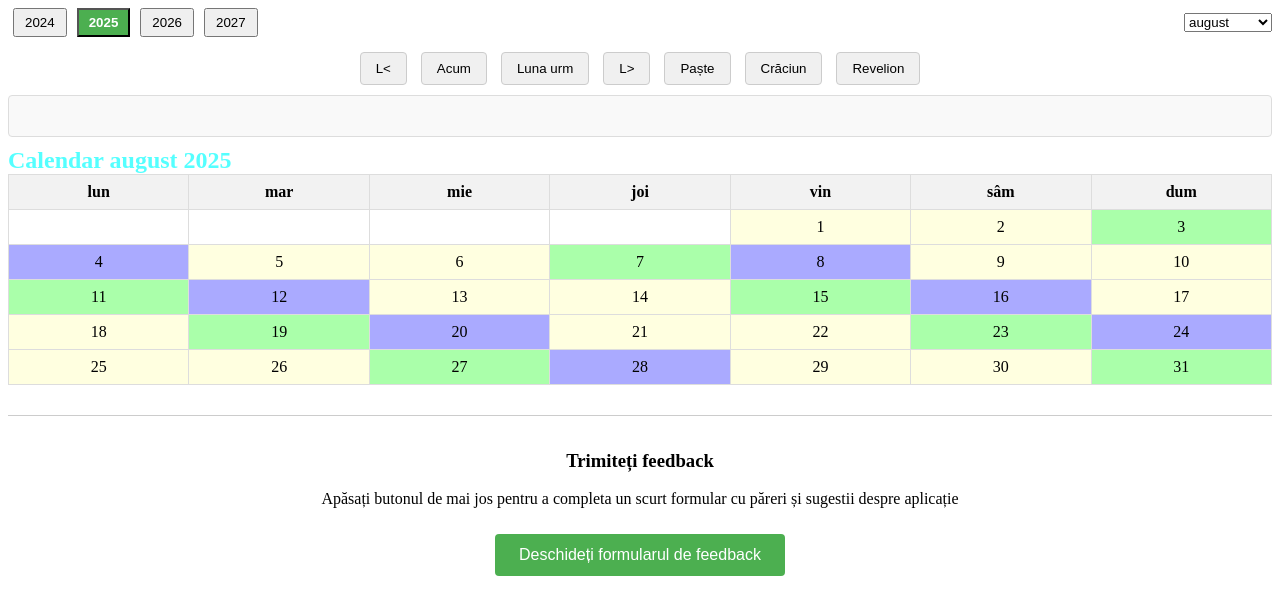
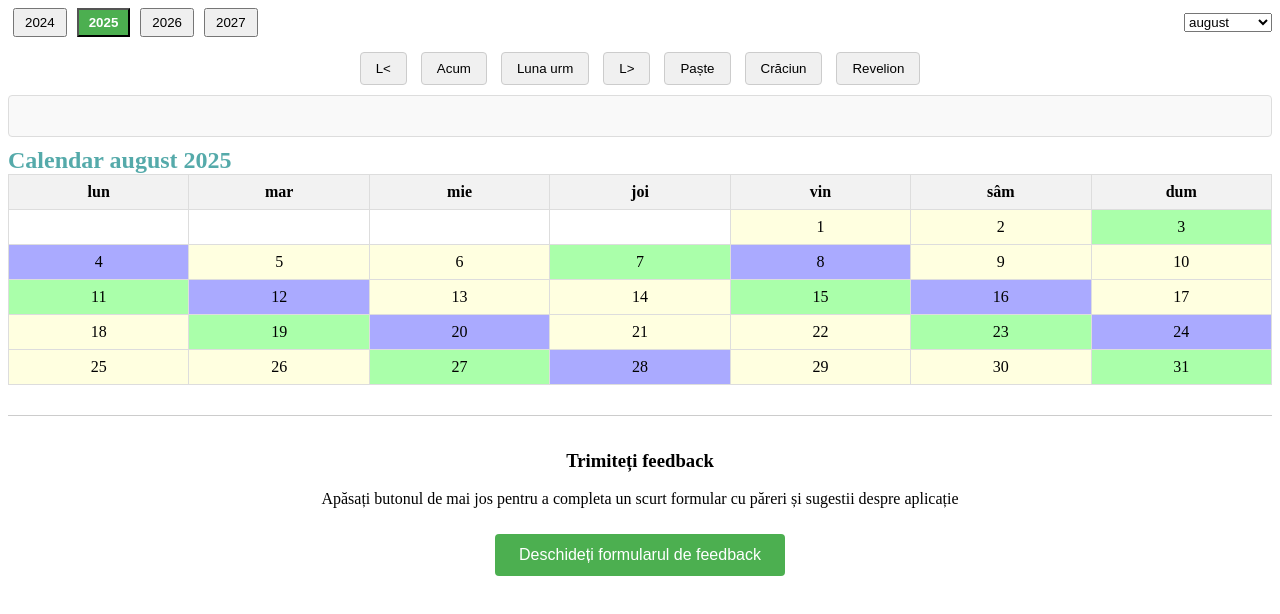
Before and after one commit to Danielzapirtan/ture, a plain HTML site: page index.html in a window 1280 px wide. Drawn offline with Linux system fonts and the light colour scheme.

Commit message:
Update index.html

```diff
--- a/index.html
+++ b/index.html
@@ -56,7 +56,7 @@
     #selectedMonth {
       font-weight: bold;
       font-size: 24px;
-      color: #55ffff;
+      color: #55aaaa;
     }
     #feedback-section {
       margin-top: 30px;
```
